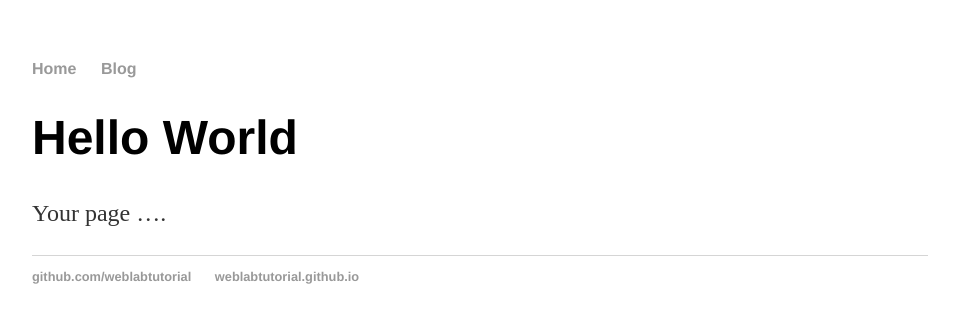
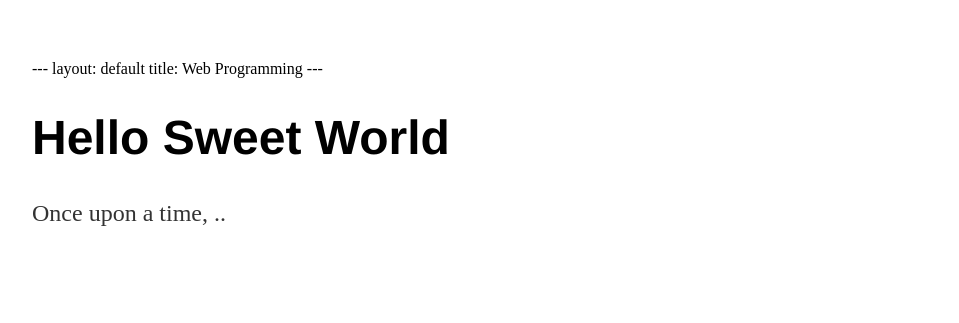
Before and after one commit to AjaxxIsHere2/AjaxxIsHere2, a Jekyll site: the page index.html, which Jekyll copies as it is, in a window 1280 px wide. Shown: the top 323 px of the page, without its empty margins (160-1119 px from the left). Built offline with Jekyll 4.4.1, drawn with Linux system fonts in a browser that asks for light colours.

Commit message:
Updated index.html
replaced with jekyll code

```diff
--- a/index.html
+++ b/index.html
@@ -6,21 +6,13 @@
 <link rel="stylesheet" type="text/css" href="/css/main.css">
 </head>
 <body>
-<nav>
- <ul>
- <li><a href="/">Home</a></li>
- <li><a href="/blog">Blog</a></li>
- </ul>
-</nav>
-<div class="container">
- <div class="blurb">
- <h1>Hello World</h1>
- <p>Your page ….</p>
-<footer>
- <ul>
- <li><a href="https://github.com/weblabtutorial">github.com/weblabtutorial</a></li>
- <li><a href="https://weblabtutorial.github.io"> weblabtutorial.github.io </a></li>
-</ul>
-</footer>
+---
+layout: default
+title: Web Programming
+---
+<div class="blurb">
+<h1>Hello Sweet World</h1>
+<p>Once upon a time, ..</p>
+</div>
 </body>
 </html>
```
